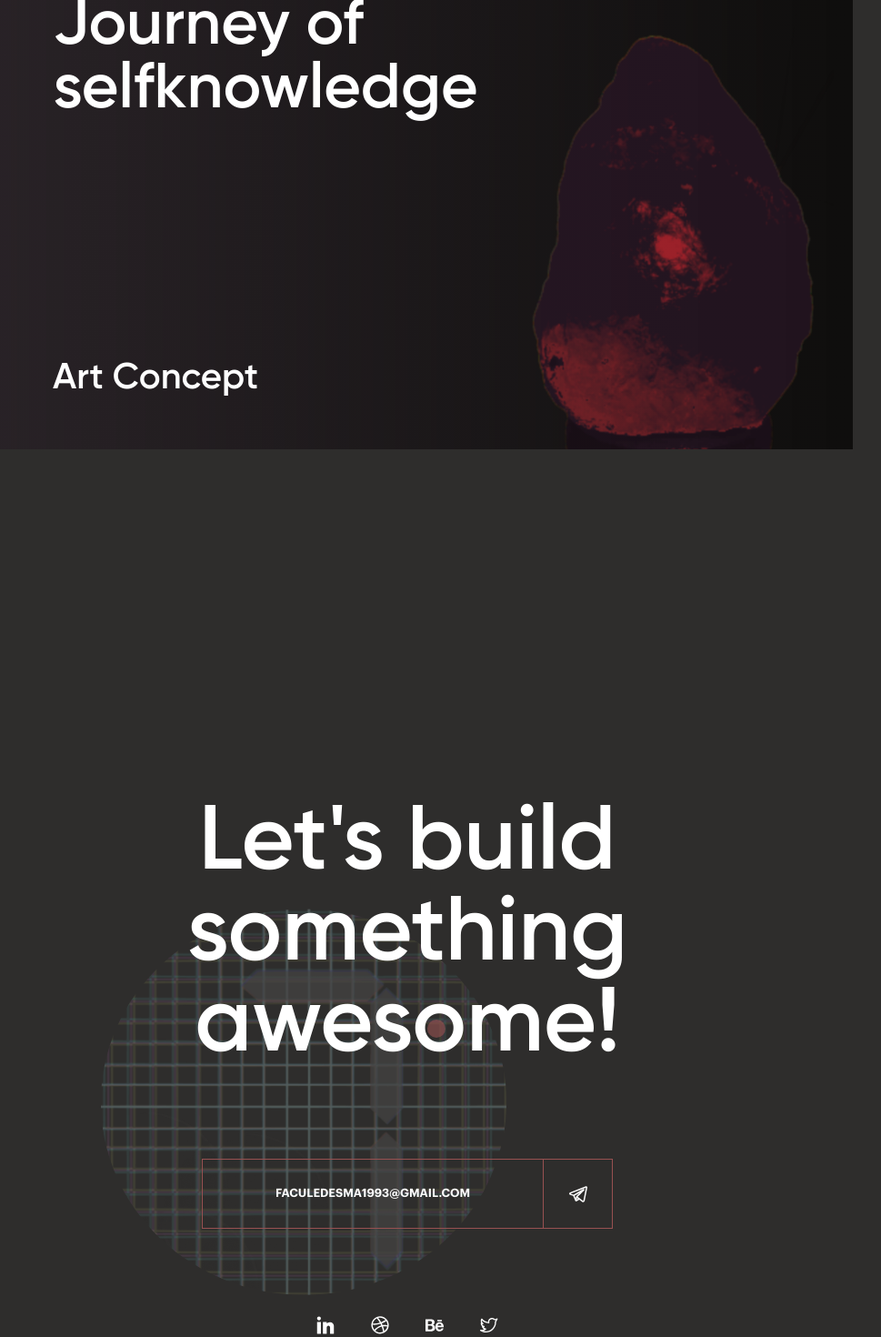
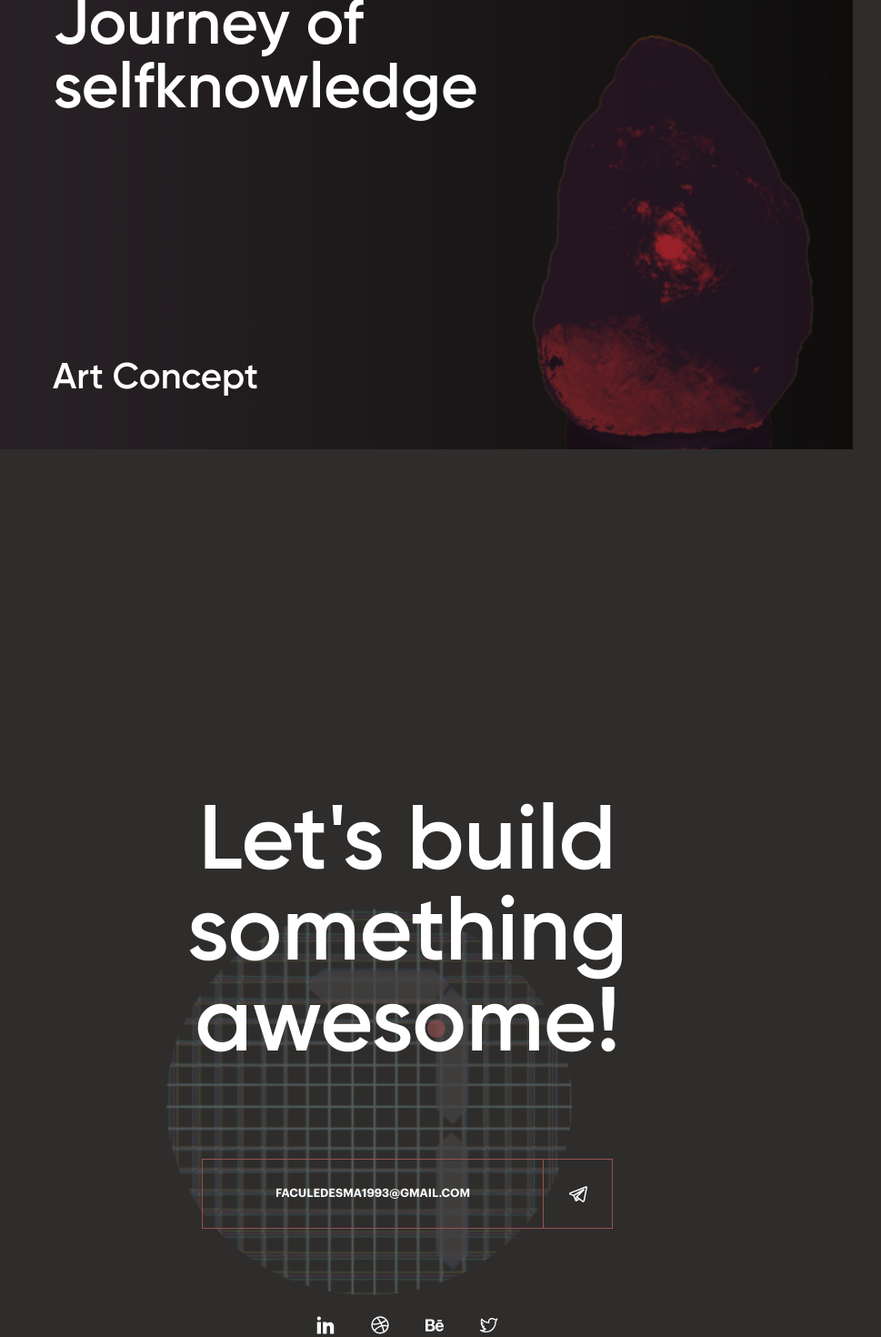
Before and after one commit to faculedesma/fledesma-dev, a React (Vite) app: page / in a window 1280 px wide. Shown: the part 7277-8747 px from the top of the page at 91% size, without its empty margins (192-1161 px from the left). Built offline with nearby package versions, Linux system fonts and the light colour scheme.

Commit message:
fix: minor css fix

```diff
--- a/src/components/footer/footer.scss
+++ b/src/components/footer/footer.scss
@@ -13,7 +13,7 @@
     width: 100%;
     z-index: -1;
     opacity: 0.5;
-    translate: -175px -100px;
+    translate: -115px -100px;
     clip-path: circle(150px at 50% 50%);
     filter: invert(100%) contrast(100%);
     animation: matrix-loop calc($golden-ratio-time / 8)
```
